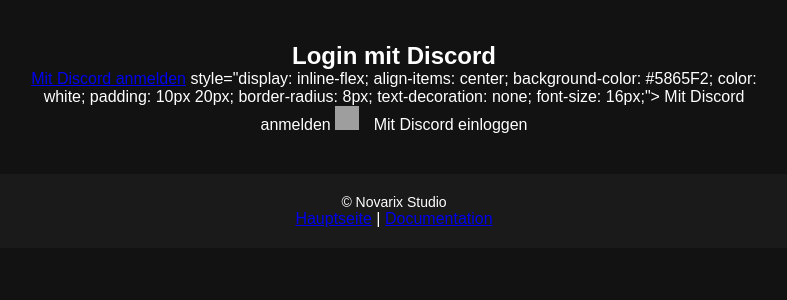
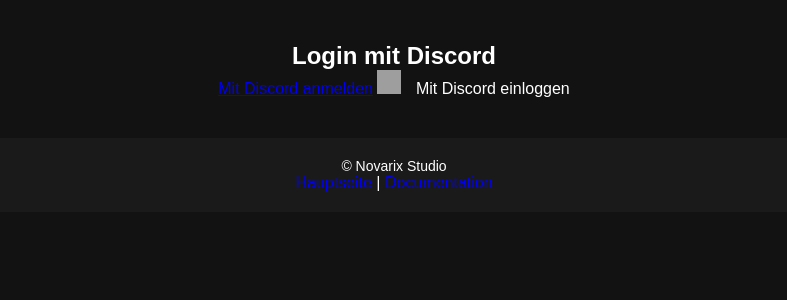
Before and after one commit to privat-user124214/dash., a PHP site: page / in a window 1280 px wide. Shown: the part 58-358 px from the top of the page, without its empty margins (246-1033 px from the left). Run offline with PHP 8.4, Linux system fonts and the light colour scheme; grey boxes are pictures that could not be loaded.

Commit message:
Update index.php

```diff
--- a/index.php
+++ b/index.php
@@ -29,11 +29,7 @@ $discord_oauth_url = "https://discord.com/oauth2/authorize?client_id=12844846232
     <main>
         <h2>Login mit Discord</h2>
         <a href="login.php" class="discord-btn">Mit Discord anmelden</a>
- style="display: inline-flex; align-items: center; background-color: #5865F2; color: white; padding: 10px 20px; border-radius: 8px; text-decoration: none; font-size: 16px;">
-        Mit Discord anmelden
-        </a>
-
-            <img src="https://cdn.icon-icons.com/icons2/2108/PNG/512/discord_icon_130958.png" alt="Discord" style="width: 24px; height: 24px; margin-right: 10px;">
+        <img src="https://cdn.icon-icons.com/icons2/2108/PNG/512/discord_icon_130958.png" alt="Discord" style="width: 24px; height: 24px; margin-right: 10px;">
             Mit Discord einloggen
         </a>
     </main>
```
